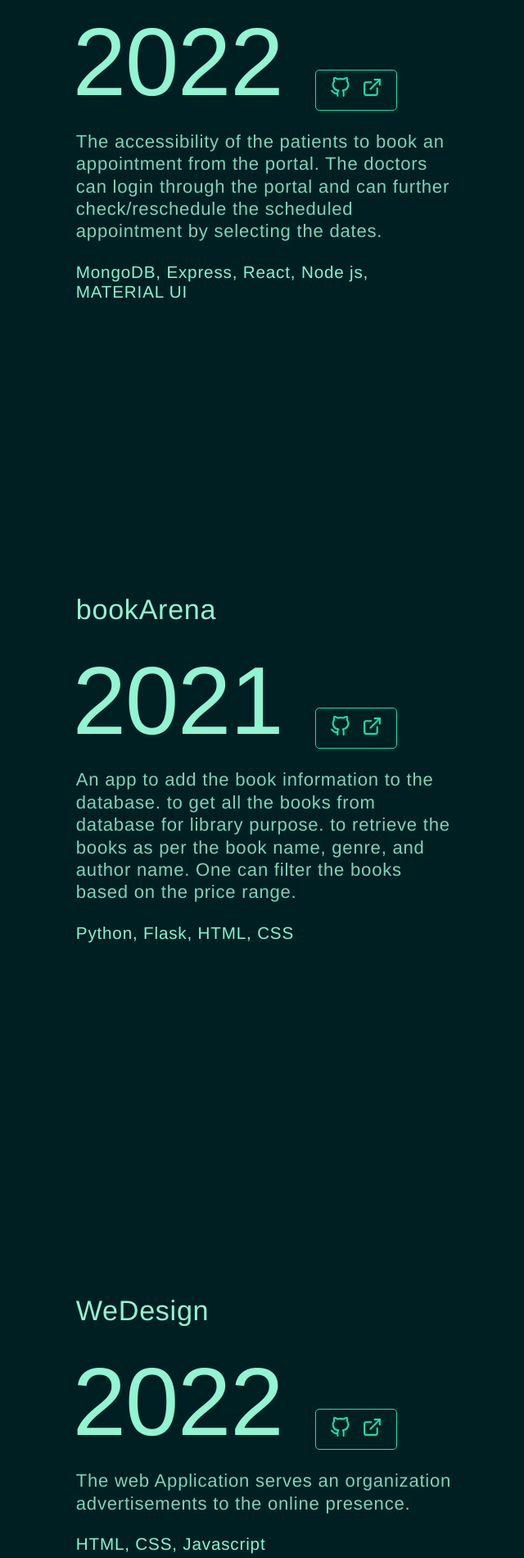
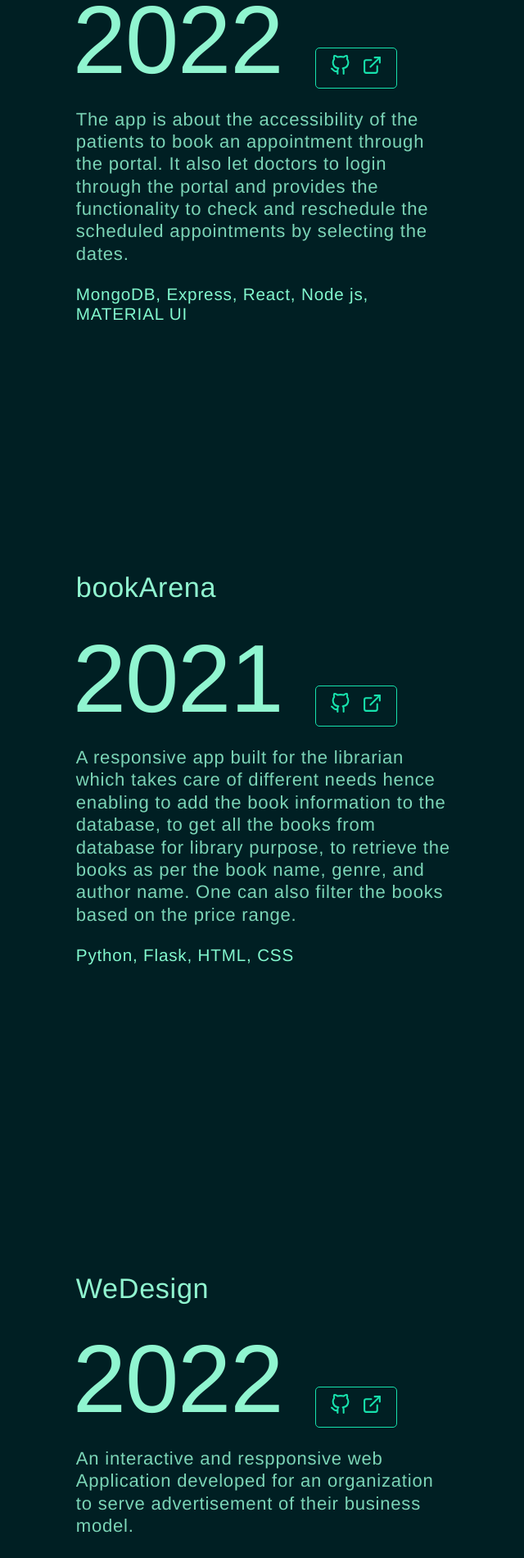
Before and after one commit to Persistent-A/apurva-portfolio, a React (Create React App) app: page / in a window 1280 px wide. Shown: the part 1920-3820 px from the top of the page at 82% size, without its empty margins (576-1216 px from the left). Built offline with nearby package versions, Linux system fonts and the light colour scheme.

Commit message:
Project description modification

```diff
--- a/src/components/Projects.js
+++ b/src/components/Projects.js
@@ -17,9 +17,9 @@ const Projects = () => {
         var image3 = document.querySelector('.image3')
         var image4 = document.querySelector('.image4')
         image1.style.opacity = (window.scrollY - (1*window.outerHeight))/window.outerHeight
-        image2.style.opacity = (window.scrollY - (2*window.outerHeight))/window.outerHeight + 0.35
-        image3.style.opacity = (window.scrollY - (3*window.outerHeight))/window.outerHeight + 0.55
-        image4.style.opacity = (window.scrollY - (4*window.outerHeight))/window.outerHeight + 0.85
+        image2.style.opacity = (window.scrollY - (2*window.outerHeight))/window.outerHeight
+        image3.style.opacity = (window.scrollY - (3*window.outerHeight))/window.outerHeight
+        image4.style.opacity = (window.scrollY - (4*window.outerHeight))/window.outerHeight
     }
 
   return (
@@ -42,9 +42,9 @@ const Projects = () => {
             </div>
             <img className="responsive_project_image" src={hmsImage} alt=""/>
             <div>
-                The accessibility of the patients to book an appointment from the portal.
-                The doctors can login through the portal and can further check/reschedule
-                the scheduled appointment by selecting the dates.
+                The app is about the accessibility of the patients to book an appointment through the portal.
+                It also let doctors to login through the portal and provides the functionality to check and reschedule
+                the scheduled appointments by selecting the dates.
             </div>
             <div>MongoDB, Express, React, Node js, MATERIAL UI</div>
         </div>
@@ -59,10 +59,11 @@ const Projects = () => {
             </div>
             <img className="responsive_project_image" src={bookImage} alt=""/>
             <div>
-                An app to add the book information to the database.
-                to get all the books from database for library purpose.
+                A responsive app built for the librarian which takes care of different needs
+                hence enabling to add the book information to the database,
+                to get all the books from database for library purpose,
                 to retrieve the books as per the book name, genre, and author name.
-                One can filter the books based on the price range.
+                One can also filter the books based on the price range.
             </div>
             <div>Python, Flask, HTML, CSS</div>
         </div>
@@ -77,8 +78,7 @@ const Projects = () => {
             </div>
             <img className="responsive_project_image" src={wdImage} alt=""/>
             <div>
-                The web Application serves an organization advertisements
-                to the online presence.
+                An interactive and respponsive web Application developed for an organization to serve advertisement of their business model.
             </div>
             <div>HTML, CSS, Javascript</div>
         </div>
@@ -93,7 +93,7 @@ const Projects = () => {
             </div>
             <img className="responsive_project_image" src={tttImage} alt=""/>
             <div>
-                A two Player game renders user to modify their name and also tracks number
+                A fun purpose two Player game that renders users to modify their name, play with either human or computer, and also tracks the number
                 of games played, draws and winning count respectively.
             </div>
             <div>HTML, CSS, Javascript</div>
```
